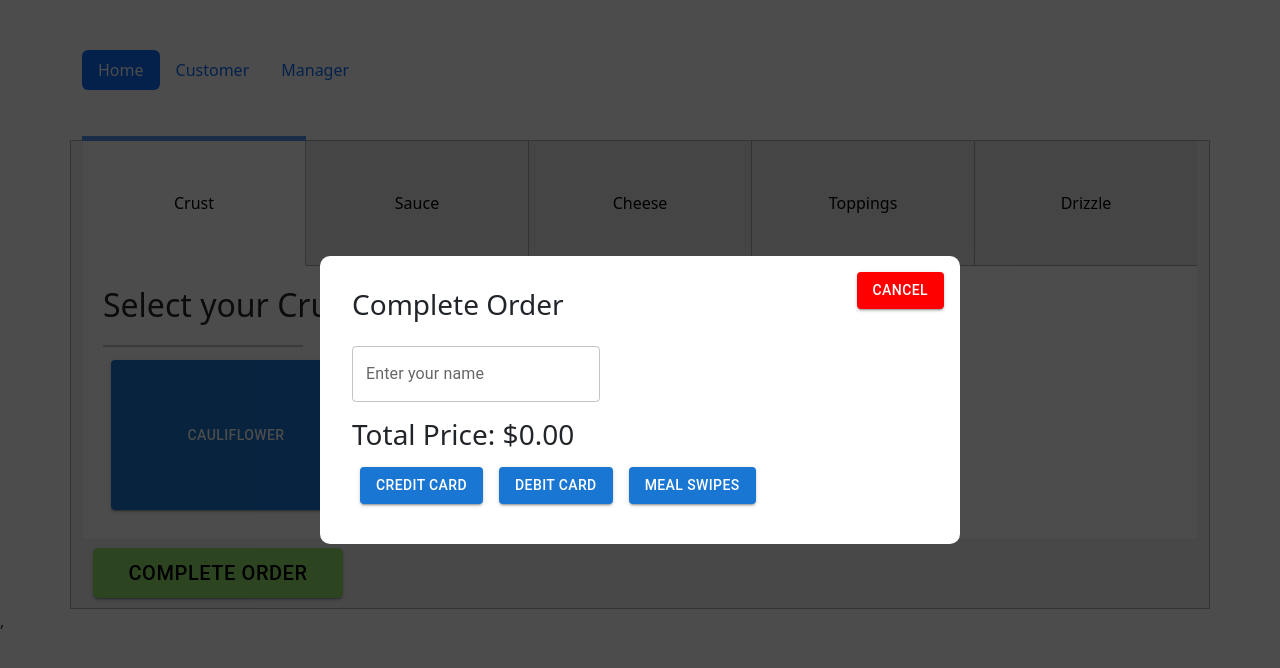
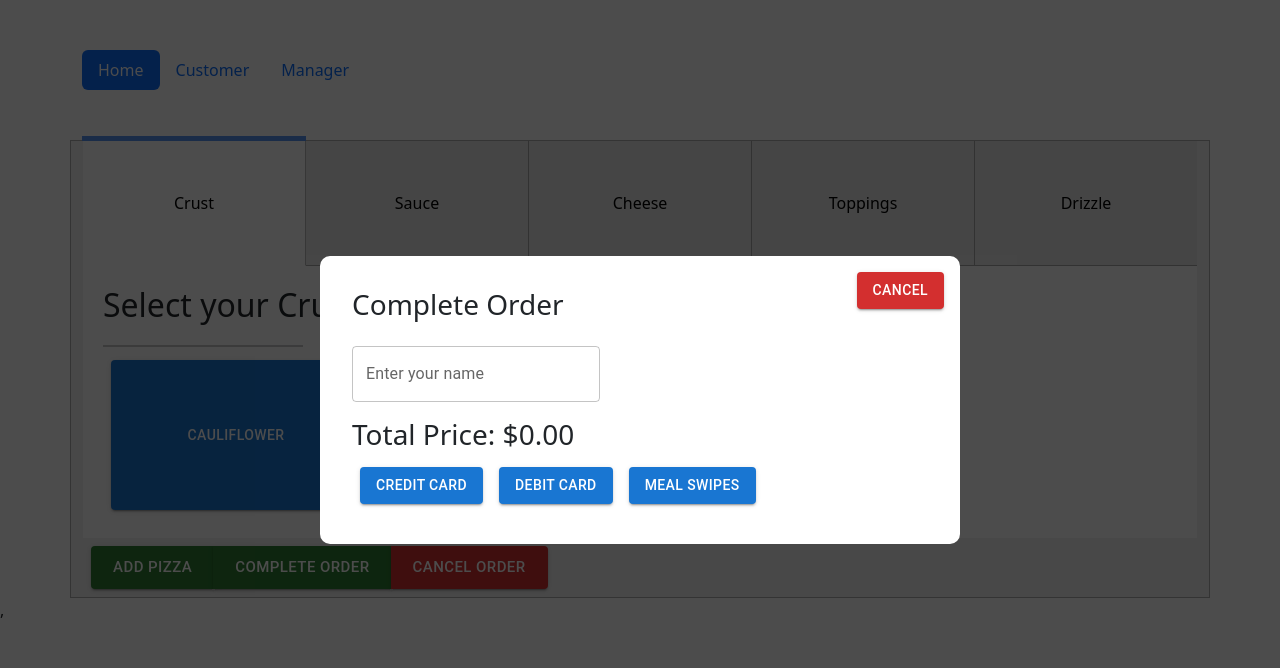
Before and after one commit to Anthony860191/POS-System, a React (Create React App) app in the folder frontend/: page /Customer in a window 1280 px wide. Both pictures are taken after a click on the button "COMPLETE ORDER". Shown: the top 668 px of the page. Built offline with nearby package versions, Linux system fonts and the light colour scheme.

Commit message:
changed some of the UI

```diff
--- a/frontend/src/components/Popup.js
+++ b/frontend/src/components/Popup.js
@@ -8,7 +8,7 @@ function Popup(props) {
             <div className = "popup-inner">
                 <Button
                     variant = "contained"
-                    sx = {{backgroundColor : 'red'}}
+                    color = "error"
                     className = "close-btn"
                     onClick={() => props.setTrigger(false)}
                 >Cancel</Button>
--- a/frontend/src/components/Tabs.css
+++ b/frontend/src/components/Tabs.css
@@ -61,22 +61,19 @@
     border: none;
 
   }
-  #completeOrder {
-    border:rgb(42, 45, 50);
+  .completeOrder {
     background-color: rgb(151, 228, 112);
     color: black;
     font-size: 20px;
-    text-align: center;
     height: 50px;
     width: 250px;
     border-radius: 5px;
-    margin: 10px 10px;
     cursor: pointer;
   }
   .ingredientButton {
     height: 150px;
     width: 250px;
-
+    font-size: 20px;
   }
   .content-tabs {
     flex-grow : 1;
--- a/frontend/src/components/Tabs.js
+++ b/frontend/src/components/Tabs.js
@@ -1,13 +1,34 @@
-import { useState } from "react";
+import * as React from 'react';
+import { useEffect, useState } from "react";
 import "./Tabs.css";
 import Popup from './Popup';
 import {TextField} from "@mui/material";
 import Button from "@mui/material/Button";
+import Snackbar from "@mui/material/Snackbar";
+import MuiAlert from  "@mui/material/Alert";
+import ButtonGroup from '@mui/material/ButtonGroup';
 
 function Tabs() {
-    const [toggleState, setToggleState] = useState(1);
-    const [buttonPopup, setButtonPopup]= useState(false);
-    const [name, setName] = useState("");
+    const [toggleState, setToggleState] = useState(1); // function to switch between tabs
+    const [paymentPopup, setPaymentPopup]= useState(false); // function to open the payment popup
+    const [name, setName] = useState(""); // function to set the customers name
+    const [open, setOpen] = useState(false); // condition to show pizza added snackbar
+
+    const Alert = React.forwardRef(function Alert(props, ref) {
+      return <MuiAlert elevation={6} ref={ref} variant="filled" {...props} />;
+    });
+
+    const handleClick = () => {
+      setOpen(true);
+    };
+
+    const handleClose = (event, reason) => {
+      if (reason === 'clickaway') {
+        return;
+      }
+
+      setOpen(false);
+    };
 
     const toggleTab = (index) => {
             setToggleState(index);
@@ -135,8 +156,17 @@ function Tabs() {
 
         </div>
       </div>
-      <Button variant="contained" id = "completeOrder" onClick={() => setButtonPopup(true)}>Complete Order</Button>
-      <Popup trigger = {buttonPopup} setTrigger = {setButtonPopup}>
+      <ButtonGroup size = "large" sx = {{m:1}}>
+        <Button variant="contained" color = "success" onClick={handleClick}>Add Pizza</Button>
+        <Snackbar open={open} autoHideDuration={3000} onClose={handleClose}>
+          <Alert onClose={handleClose} severity="success" sx={{ width: '100%'}}>
+            Pizza Added
+          </Alert>
+        </Snackbar>
+        <Button variant="contained" color = "success" onClick={() => setPaymentPopup(true)}>Complete Order</Button>
+        <Button variant="contained" color = "error">Cancel Order</Button>
+      </ButtonGroup>
+      <Popup trigger = {paymentPopup} setTrigger = {setPaymentPopup}>
           <h3>Complete Order</h3>
           <TextField
             sx = {{mt: 2,  mb: 2}}
```
